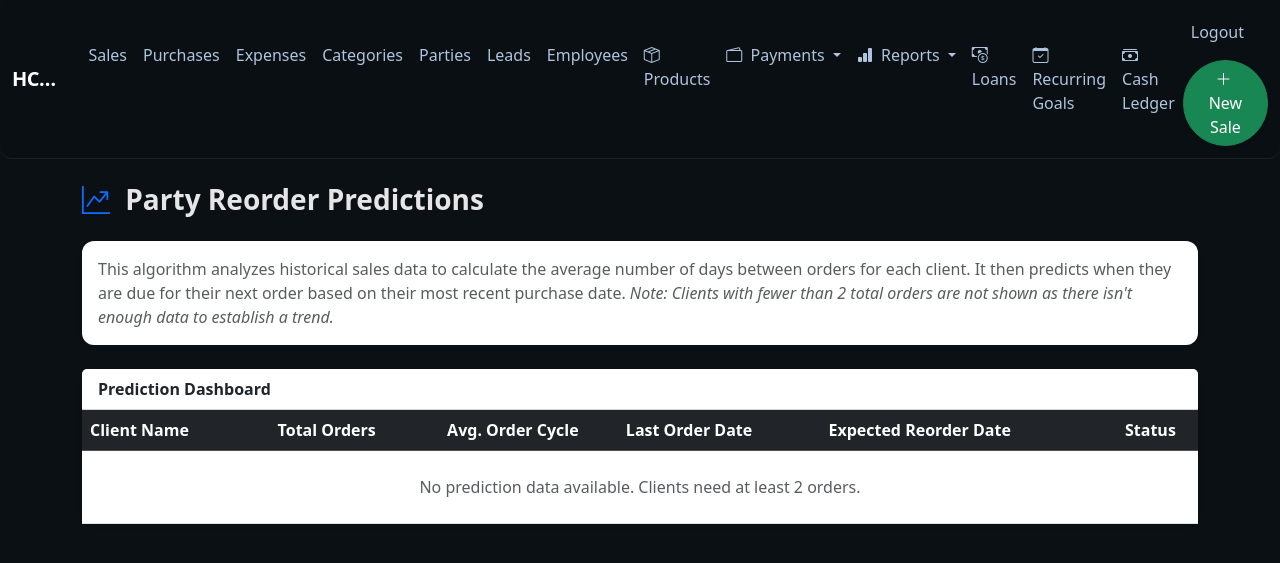
After one commit to yash755/mayachem, a Flask app: page /reports/party-trends in a window 1280 px wide. The commit adds this page. Shown: the top 563 px of the page. Run offline with Flask 3, Linux system fonts and the light colour scheme; the visitor is signed in with stand-in values (Sample User, id 1); data that the repository does not hold is empty; some libraries are stand-ins or nearby versions.

Commit message:
feat: add party reorder trends algorithm and dashboard view

```diff
--- a/app.py
+++ b/app.py
@@ -4178,6 +4178,47 @@ def register_cli(app: Flask) -> None:
         return redirect(url_for("cash_ledger"))
 
 
+    @app.route("/reports/party-trends")
+    def party_trends():
+        clients = Client.query.all()
+        trends = []
+        today = datetime.now().date()
+
+        for client in clients:
+            sales = Sale.query.filter_by(client_name=client.name).order_by(Sale.date.asc()).all()
+            if len(sales) < 2:
+                continue
+
+            intervals = []
+            for i in range(1, len(sales)):
+                delta = (sales[i].date - sales[i-1].date).days
+                if delta >= 0:
+                    intervals.append(delta)
+
+            if not intervals:
+                continue
+
+            avg_days = sum(intervals) / len(intervals)
+            last_sale_date = sales[-1].date
+            expected_date = last_sale_date + timedelta(days=avg_days)
+            days_until = (expected_date - today).days
+
+            status = "Overdue" if days_until < 0 else ("Due Soon" if days_until <= 7 else "Normal")
+
+            trends.append({
+                "client_name": client.name,
+                "total_orders": len(sales),
+                "avg_cycle": round(avg_days, 1),
+                "last_order_date": last_sale_date,
+                "expected_date": expected_date,
+                "days_until": days_until,
+                "status": status
+            })
+
+        trends.sort(key=lambda x: x["days_until"])
+
+        return render_template("party_trends.html", trends=trends)
+
 # -----------------------------------------------------------------------------
 # Run (local dev)
 # -----------------------------------------------------------------------------
--- a/templates/base.html
+++ b/templates/base.html
@@ -65,6 +65,8 @@
                     class="bi bi-journal-text me-2 text-info"></i> Party Ledger</a></li>
               <li><a class="dropdown-item py-2" href="{{ url_for('party_profitability') }}"><i
                     class="bi bi-graph-up-arrow me-2 text-success"></i> Party Profitability</a></li>
+              <li><a class="dropdown-item py-2" href="{{ url_for('party_trends') }}"><i
+                    class="bi bi-calendar2-range me-2 text-primary"></i> Party Reorder Trends</a></li>
               <li><a class="dropdown-item py-2" href="{{ url_for('payment_aging') }}"><i
                     class="bi bi-hourglass-split me-2 text-info"></i> Payment Aging</a></li>
               <li><a class="dropdown-item py-2" href="{{ url_for('stock_report') }}"><i
--- /dev/null
+++ b/templates/party_trends.html
@@ -0,0 +1,62 @@
+{% extends "base.html" %}
+{% block title %}Party Trends & Reorder Predictions{% endblock %}
+
+{% block content %}
+<div class="d-flex justify-content-between align-items-center mb-4">
+  <h3 class="mb-0 fw-bold"><i class="bi bi-graph-up-arrow text-primary me-2"></i> Party Reorder Predictions</h3>
+</div>
+
+<div class="card shadow-sm border-0 mb-4">
+  <div class="card-body">
+    <p class="text-muted mb-0">
+      This algorithm analyzes historical sales data to calculate the average number of days between orders for each client.
+      It then predicts when they are due for their next order based on their most recent purchase date.
+      <em>Note: Clients with fewer than 2 total orders are not shown as there isn't enough data to establish a trend.</em>
+    </p>
+  </div>
+</div>
+
+<div class="card shadow-sm border-0">
+  <div class="card-header bg-white fw-bold">
+    Prediction Dashboard
+  </div>
+  <div class="table-responsive">
+    <table class="table table-striped table-hover mb-0 align-middle">
+      <thead class="table-dark">
+        <tr>
+          <th>Client Name</th>
+          <th class="text-center">Total Orders</th>
+          <th class="text-center">Avg. Order Cycle</th>
+          <th>Last Order Date</th>
+          <th>Expected Reorder Date</th>
+          <th class="text-center">Status</th>
+        </tr>
+      </thead>
+      <tbody>
+        {% for trend in trends %}
+        <tr>
+          <td class="fw-bold">{{ trend.client_name }}</td>
+          <td class="text-center">{{ trend.total_orders }}</td>
+          <td class="text-center">{{ trend.avg_cycle }} days</td>
+          <td>{{ trend.last_order_date.strftime('%d %b %Y') }}</td>
+          <td class="fw-medium">{{ trend.expected_date.strftime('%d %b %Y') }}</td>
+          <td class="text-center">
+            {% if trend.status == 'Overdue' %}
+              <span class="badge bg-danger">Overdue (by {{ trend.days_until | abs }} days)</span>
+            {% elif trend.status == 'Due Soon' %}
+              <span class="badge bg-warning text-dark">Due in {{ trend.days_until }} days</span>
+            {% else %}
+              <span class="badge bg-success">Normal (Due in {{ trend.days_until }} days)</span>
+            {% endif %}
+          </td>
+        </tr>
+        {% else %}
+        <tr>
+          <td colspan="6" class="text-center text-muted py-4">No prediction data available. Clients need at least 2 orders.</td>
+        </tr>
+        {% endfor %}
+      </tbody>
+    </table>
+  </div>
+</div>
+{% endblock %}
```
